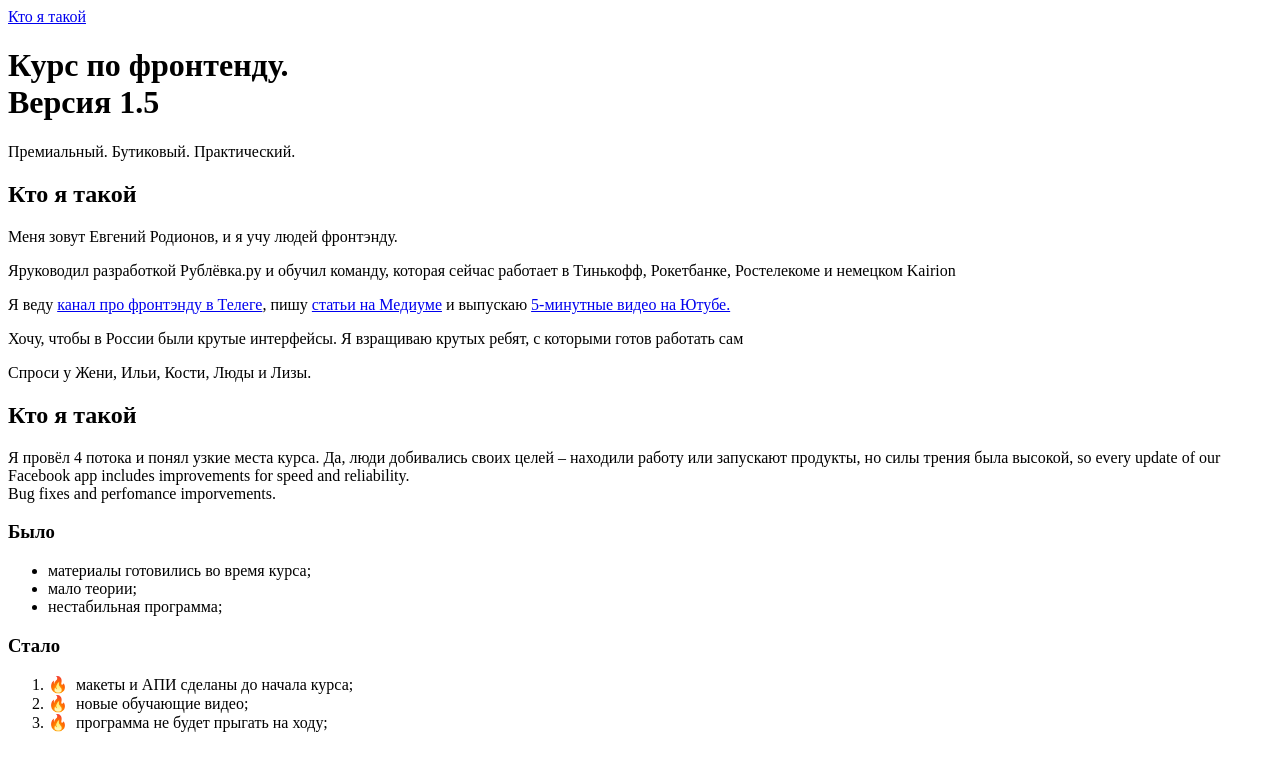
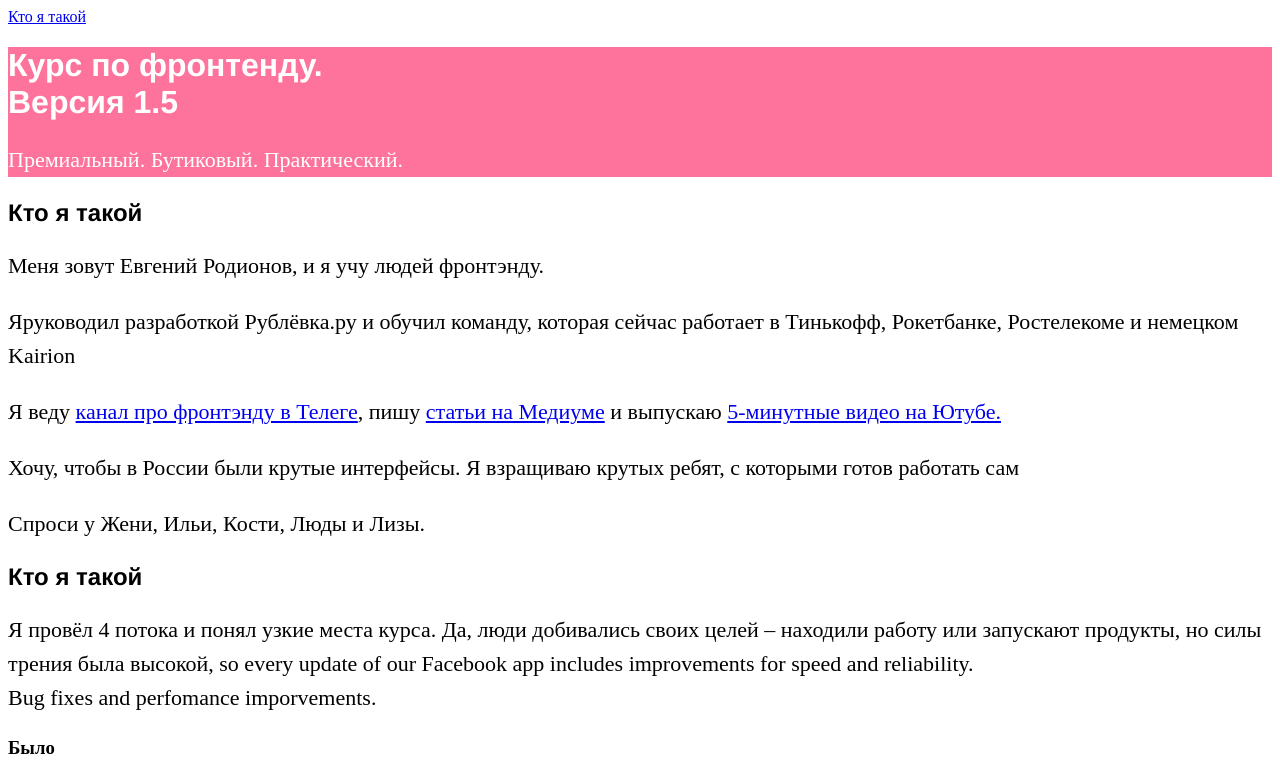
Before and after one commit to valerypevnev/verstka, a plain HTML site: page index.html in a window 1280 px wide. Shown: the top 775 px of the page. Drawn offline with Linux system fonts and the light colour scheme.

Commit message:
— Add background-color for header — Change header-text color — Change font-family for H1 & H2 — Change font-size for default text on page

```diff
--- a/index.html
+++ b/index.html
@@ -2,14 +2,15 @@
 <html>
     <head>
         <title>Курс по фронтэнду 1.5</title>
+        <link rel="stylesheet" href="./styles.css">
     </head>
     <body>
         <nav>
             <a href="#">Кто я такой</a>
         </nav>
         <Header>
-            <h1>Курс по фронтенду.<br>Версия 1.5</h1>
-            <p>Премиальный. Бутиковый. Практический.</p>
+            <h1 id="header-text">Курс по фронтенду.<br>Версия 1.5</h1>
+            <p id="header-text">Премиальный. Бутиковый. Практический.</p>
         </Header>
         <main>
             <section>
--- a/styles.css
+++ b/styles.css
@@ -0,0 +1,15 @@
+header {
+    background-color: #FD739C;
+  }
+
+#header-text {
+    color: #ffffff;
+  }
+
+h1, h2 {
+    font-family: "Helvetica", "Arial", sans-serif;
+}
+p {
+    font-size: 22px;
+    line-height: 34px;
+}
```
